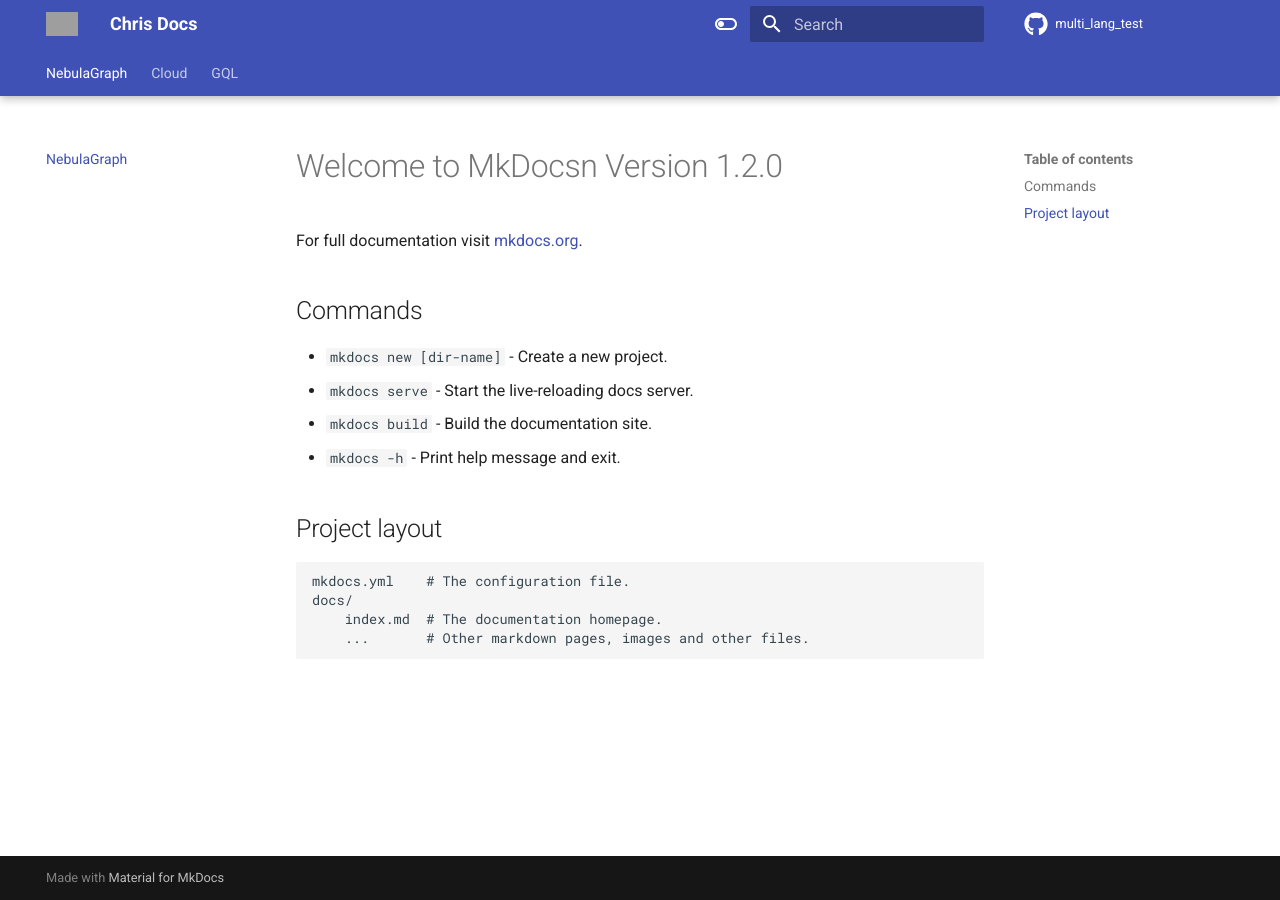
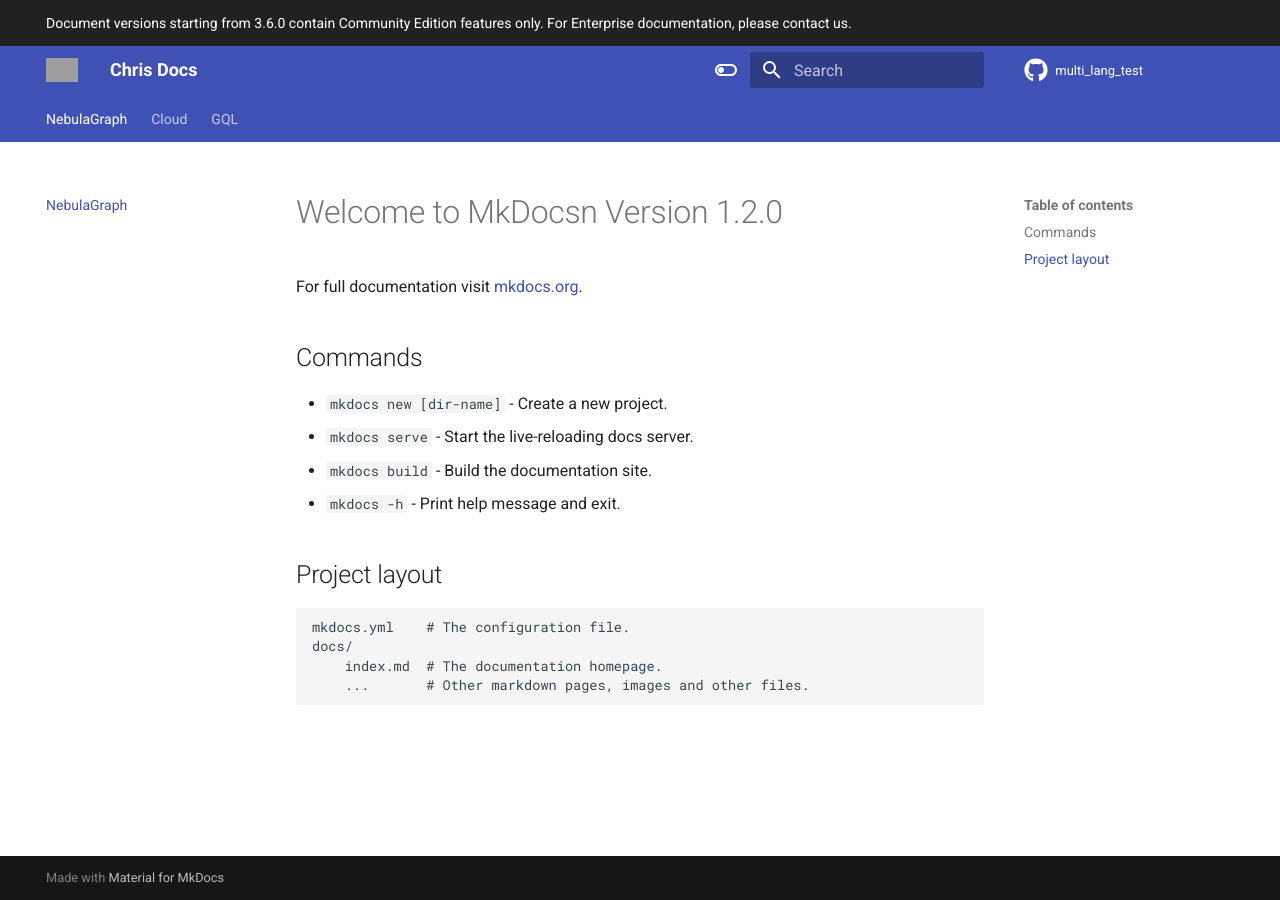
Before and after one commit to cooper-lzy/multi_lang_test, an MkDocs documentation site: the page built from docs-3/en/index.md, in a window 1280 px wide. Built offline with MkDocs 1.6.1 and Material for MkDocs 9.7.7, drawn with Linux system fonts in a browser that asks for light colours; comment, search, counter and statistics services are not loaded; the version menu is left out; grey boxes are pictures that could not be loaded.

Commit message:
Update main.html

```diff
--- a/overrides/main.html
+++ b/overrides/main.html
@@ -6,3 +6,7 @@
     <strong>Click here to go to latest.</strong>
   </a>
 {% endblock %}
+
+{% block announce %}
+Document versions starting from 3.6.0 contain Community Edition features only. For Enterprise documentation, please contact us.
+{% endblock %}
```
